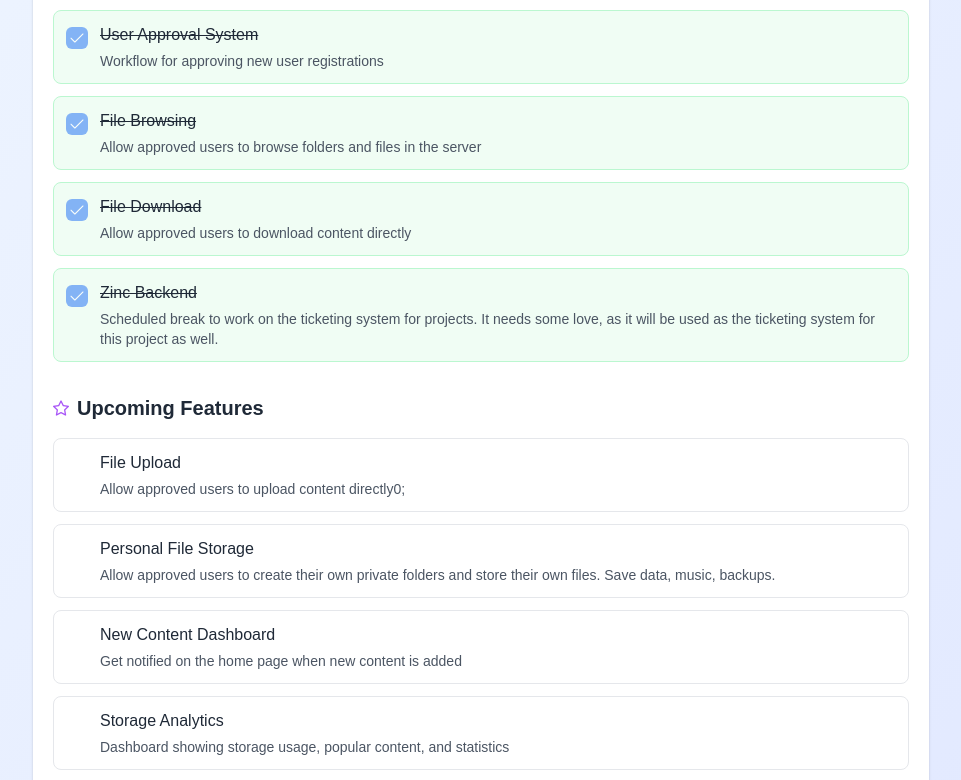
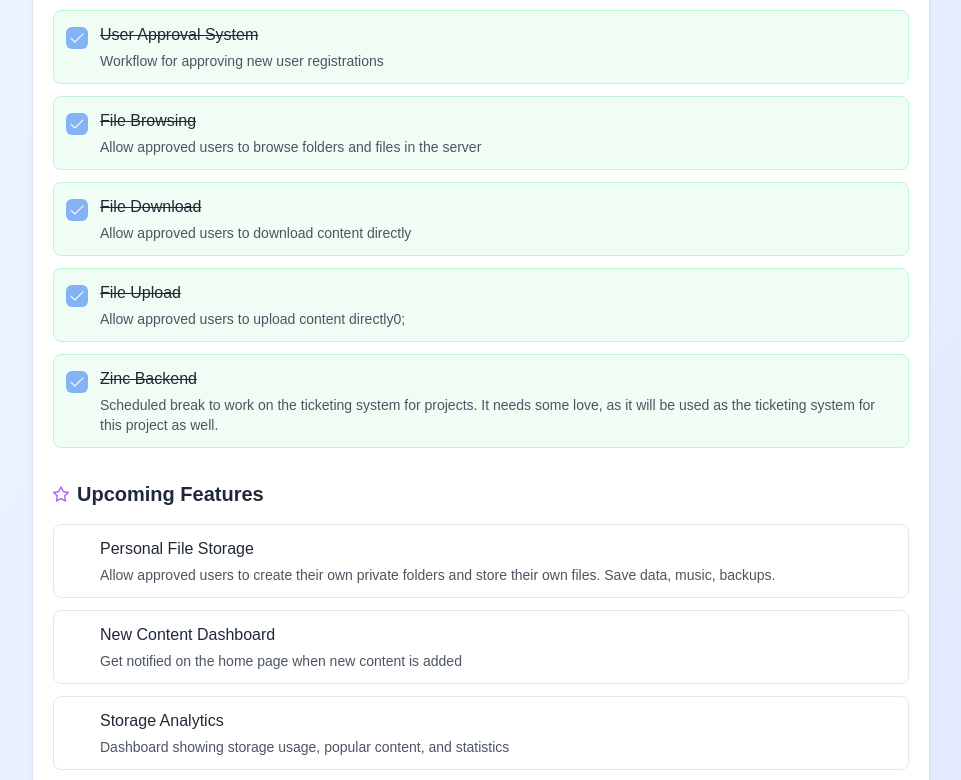
Before and after one commit to PhantomVulpes/perpendicularity, a Vue app in the folder Ui/: page /roadmap in a window 1280 px wide. Shown: the part 491-1271 px from the top of the page, without its empty margins (159-1120 px from the left). Built offline with nearby package versions, Linux system fonts and the light colour scheme; no server answers; a web font is replaced by a local one.

Commit message:
Updated roadmap

```diff
--- a/Ui/src/views/RoadmapPage.vue
+++ b/Ui/src/views/RoadmapPage.vue
@@ -138,6 +138,12 @@ const completedFeatures = ref<RoadmapFeature[]>([
     completed: true
   },
   {
+    id: 6,
+    title: 'File Upload',
+    description: 'Allow approved users to upload content directly0;',
+    completed: true
+  },
+  {
     id: 7,
     title: 'Zinc Backend',
     description: 'Scheduled break to work on the ticketing system for projects. It needs some love, as it will be used as the ticketing system for this project as well.',
@@ -147,12 +153,6 @@ const completedFeatures = ref<RoadmapFeature[]>([
 
 // Upcoming features
 const upcomingFeatures = ref<RoadmapFeature[]>([
-  {
-    id: 6,
-    title: 'File Upload',
-    description: 'Allow approved users to upload content directly0;',
-    completed: false
-  },
   {
     id: 8,
     title: 'Personal File Storage',
```
